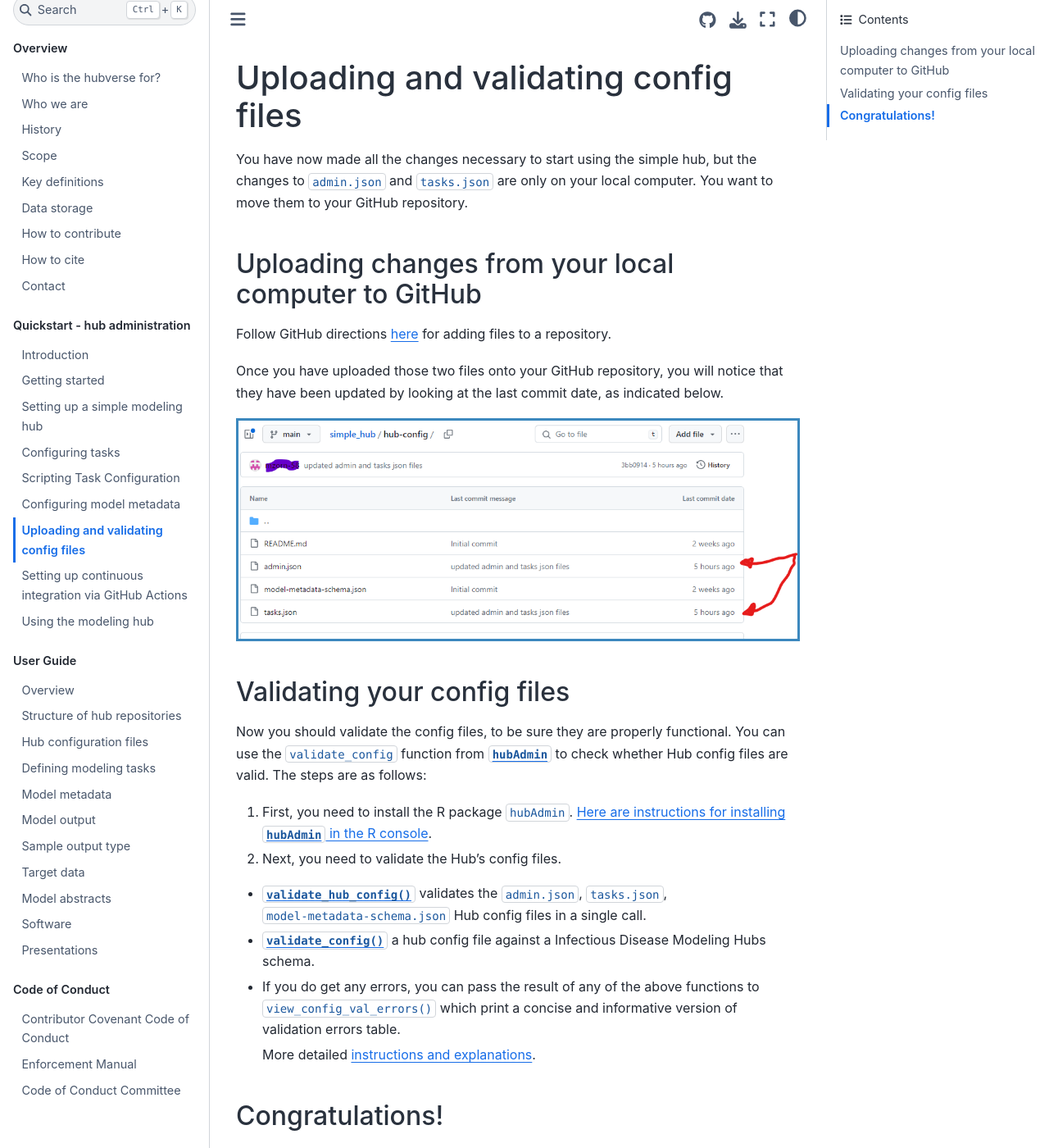
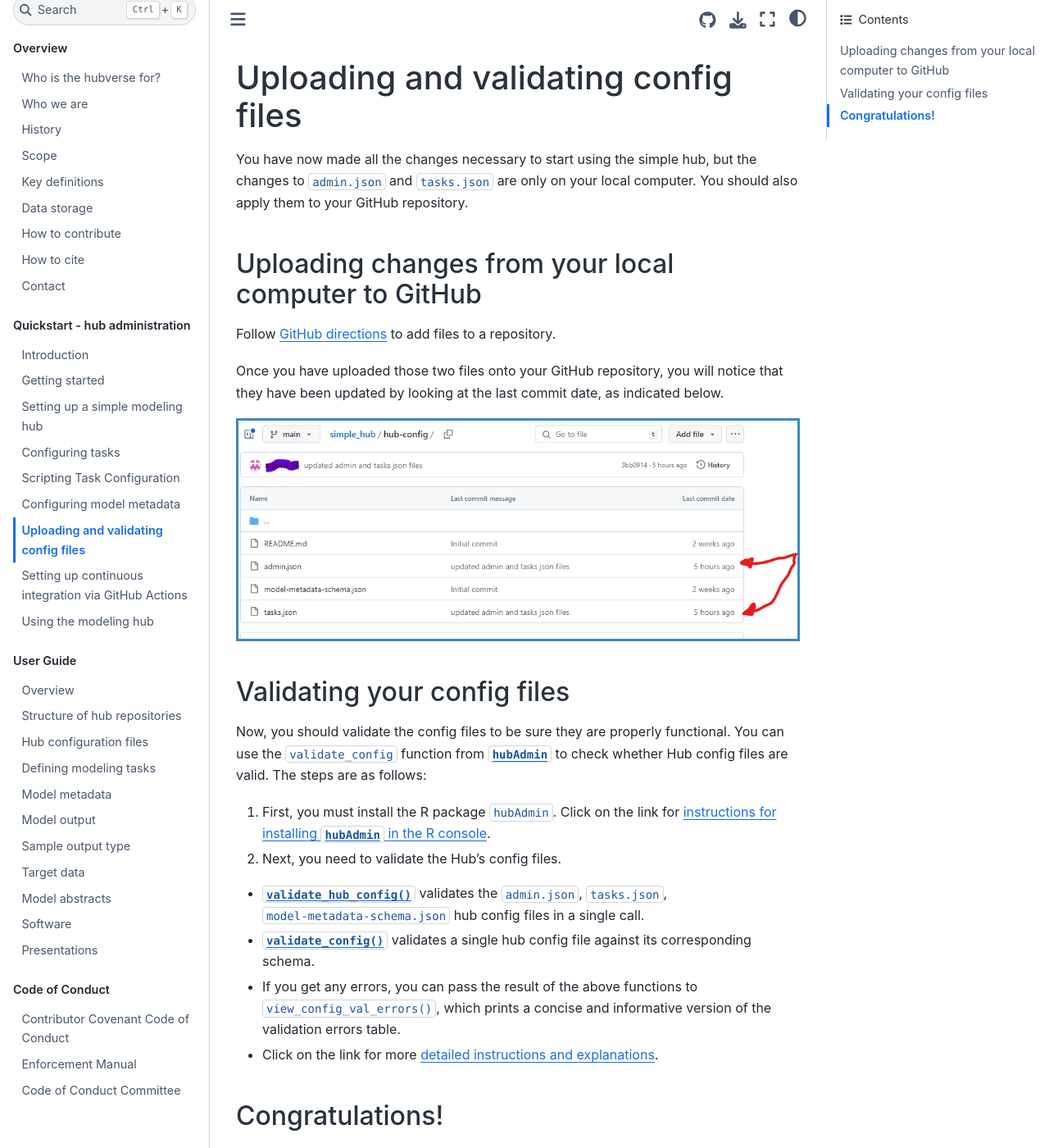
Before and after one commit to hubverse-org/hubDocs, a Sphinx documentation site: the page built from docs/source/quickstart-hub-admin/uploading-validating.md, in a window 1280 px wide and 1400 px high. Shown: the whole window at 82% size. Built offline with Sphinx 7.4.7 and the Sphinx Book theme 1.1.4, drawn with Linux system fonts in a browser that asks for light colours; comment, search, counter and statistics services are not loaded.

Commit message:
Uninformative link and Grammarly edits

````diff
--- a/docs/source/quickstart-hub-admin/uploading-validating.md
+++ b/docs/source/quickstart-hub-admin/uploading-validating.md
@@ -1,29 +1,28 @@
 # Uploading and validating config files
 
-You have now made all the changes necessary to start using the simple hub, but the changes to `admin.json` and `tasks.json` are only on your local computer. You want to move them to your GitHub repository.
+You have now made all the changes necessary to start using the simple hub, but the changes to `admin.json` and `tasks.json` are only on your local computer. You should also apply them to your GitHub repository.
 
 ## Uploading changes from your local computer to GitHub
 
-Follow GitHub directions [here](https://docs.github.com/en/repositories/working-with-files/managing-files/adding-a-file-to-a-repository) for adding files to a repository.
+Follow [GitHub directions](https://docs.github.com/en/repositories/working-with-files/managing-files/adding-a-file-to-a-repository) to add files to a repository.
 
 Once you have uploaded those two files onto your GitHub repository, you will notice that they have been updated by looking at the last commit date, as indicated below.
 
 ```{image} ../images/github-commits.png
-:alt: Screenshot of GitHub repository page with arrows pointing at time of last commits
+:alt: Screenshot of GitHub repository page with arrows pointing at the time of last commits
 :class: bordered
 ```
 
 ## Validating your config files
 
-Now you should validate the config files, to be sure they are properly functional. You can use the `validate_config` function from [`hubAdmin`](https://hubverse-org.github.io/hubAdmin/index.html) to check whether Hub config files are valid. The steps are as follows:
+Now, you should validate the config files to be sure they are properly functional. You can use the `validate_config` function from [`hubAdmin`](https://hubverse-org.github.io/hubAdmin/index.html) to check whether Hub config files are valid. The steps are as follows:
 
-1. First, you need to install the R package `hubAdmin`. [Here are instructions for installing `hubAdmin` in the R console](https://github.com/hubverse-org/hubAdmin#installation).
+1. First, you must install the R package `hubAdmin`. Click on the link for [instructions for installing `hubAdmin` in the R console](https://github.com/hubverse-org/hubAdmin#installation).
 2. Next, you need to validate the Hub's config files.
-- [`validate_hub_config()`](https://hubverse-org.github.io/hubAdmin/reference/validate_hub_config.html) validates the `admin.json`, `tasks.json`, `model-metadata-schema.json` Hub config files in a single call.
-- [`validate_config()`](https://hubverse-org.github.io/hubAdmin/reference/validate_config.html) a hub config file against a Infectious Disease Modeling Hubs schema.
-- If you do get any errors, you can pass the result of any of the above functions to `view_config_val_errors()` which print a concise and informative version of validation errors table.
-
-  More detailed [instructions and explanations](https://hubverse-org.github.io/hubAdmin/articles/hub-setup.html#validate-config-files).
+- [`validate_hub_config()`](https://hubverse-org.github.io/hubAdmin/reference/validate_hub_config.html) validates the `admin.json`, `tasks.json`, `model-metadata-schema.json` hub config files in a single call.
+- [`validate_config()`](https://hubverse-org.github.io/hubAdmin/reference/validate_config.html) validates a single hub config file against its corresponding schema.
+- If you get any errors, you can pass the result of the above functions to `view_config_val_errors()`, which prints a concise and informative version of the validation errors table.
+- Click on the link for more [detailed instructions and explanations](https://hubverse-org.github.io/hubAdmin/articles/hub-setup.html#validate-config-files).
 
 ## Congratulations!
 
@@ -37,7 +36,7 @@
 - [x] Validated config files
 
 ```{image} ../images/simple-hub-directory.png
-:alt: Screenshot showing directory of simple files on local computer and GitHub
+:alt: Screenshot showing a directory of simple files on a local computer and GitHub
 ```
 
 Next, it is time to start using your modeling hub.
````
